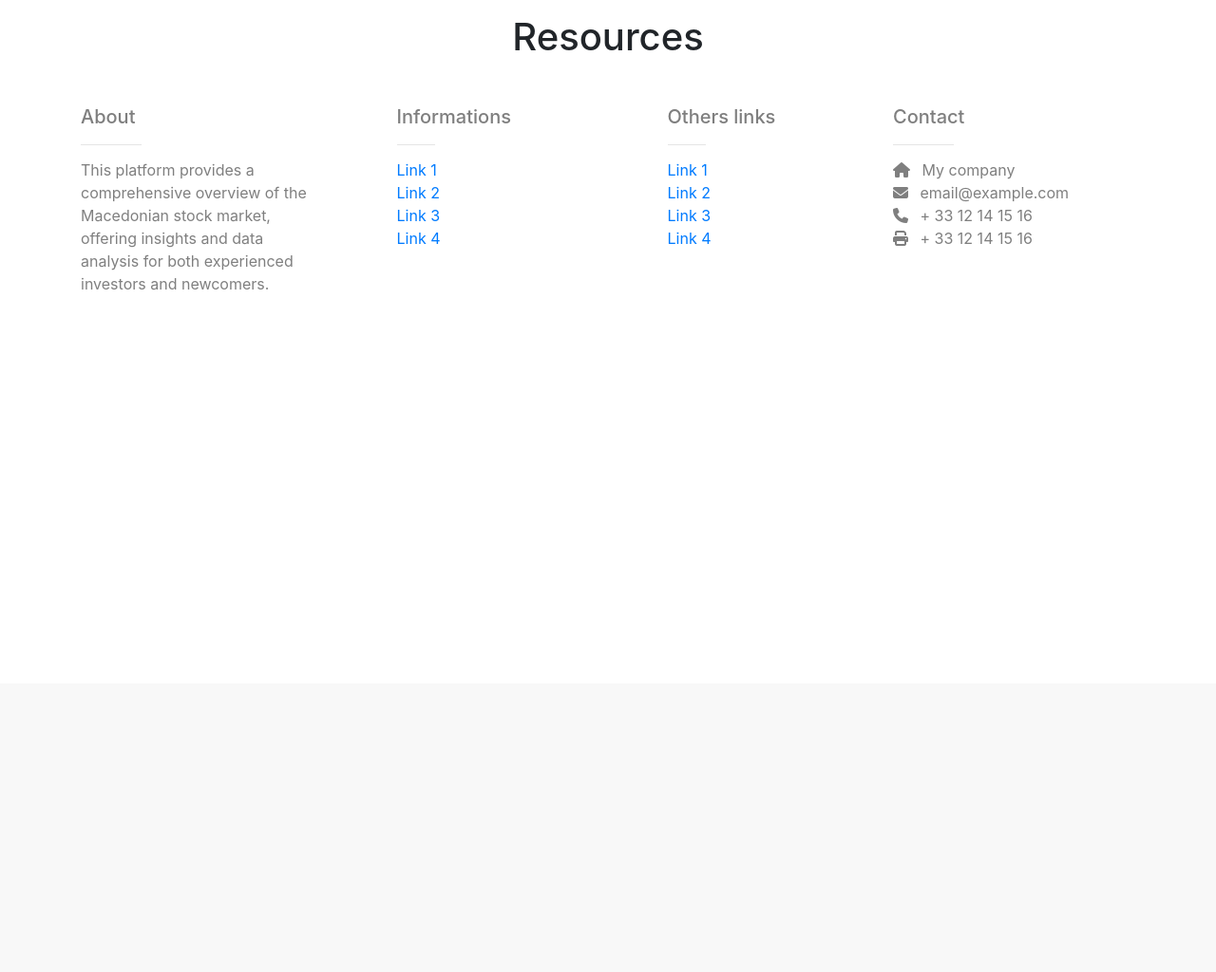
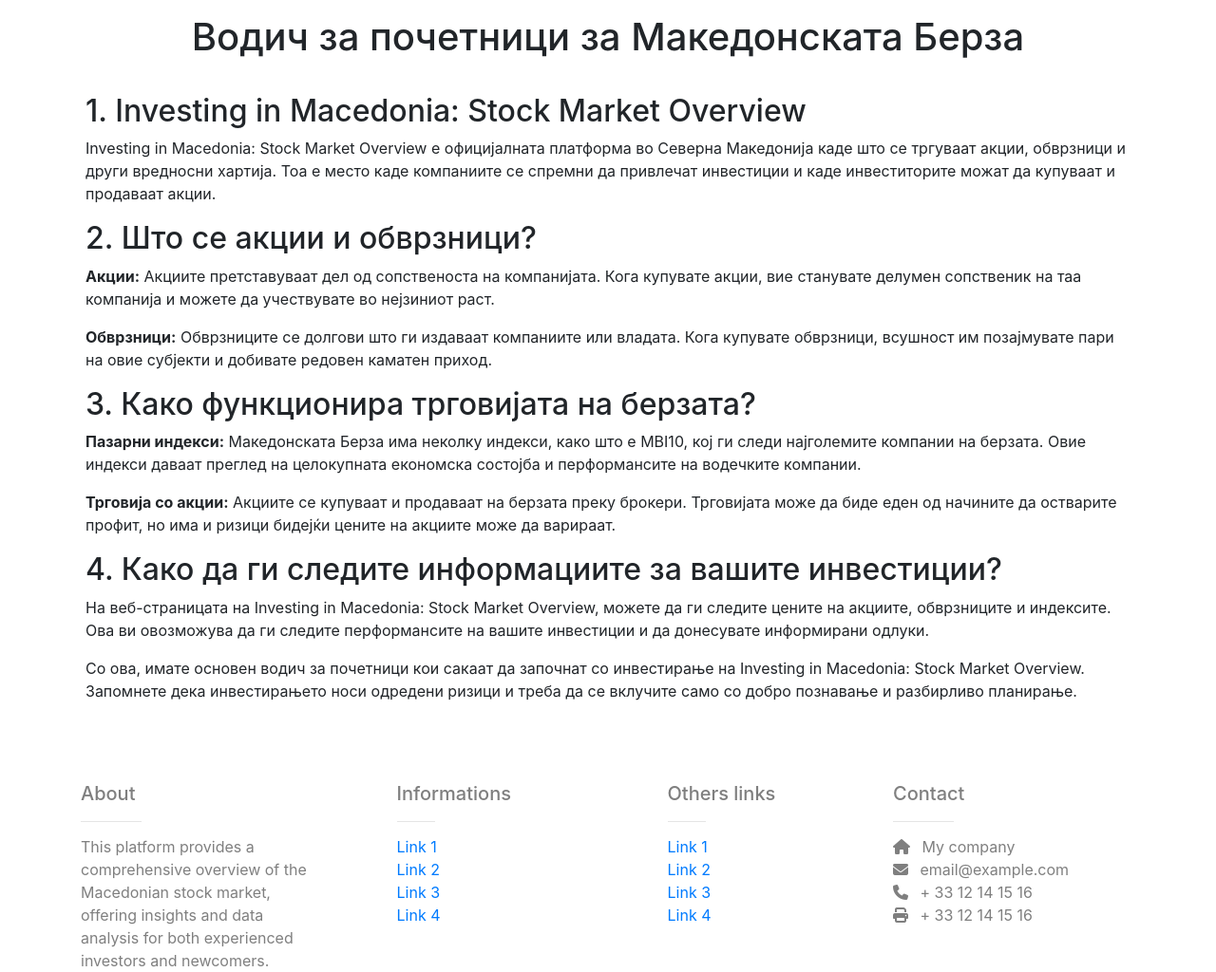
Before and after one commit to Stefan-Kolov/DASProject, a Python web app: template Domasna 2/tech prototype/DASWebApplication/src/main/resources/templates/resources.html in a window 1280 px wide. Shown: the part 80-1104 px from the top of the page at 95% size. Before the commit the page ends 386 px from the top, so only its background shows below. Run offline with Jinja, Linux system fonts and the light colour scheme; the template is opened without the code that fills it, so the values that code supplies are empty; some libraries are stand-ins or nearby versions.

Commit message:
Implemented Resources Page

```diff
--- a/Domasna 2/tech prototype/DASWebApplication/src/main/resources/templates/resources.html
+++ b/Domasna 2/tech prototype/DASWebApplication/src/main/resources/templates/resources.html
@@ -16,9 +16,13 @@
           crossorigin="anonymous"></script>
   <script src="https://kit.fontawesome.com/e59232f0a1.js" crossorigin="anonymous"></script>
   <style>
-    h1{
+    h1 {
       text-align: center;
       margin: 15px;
+    }
+
+    .content-section {
+      padding: 20px;
     }
   </style>
 </head>
@@ -78,7 +82,24 @@
     </div>
   </nav>
 </header>
-<h1>Resources</h1>
+<h1>Водич за почетници за Македонската Берза</h1>
+<div class="container content-section">
+  <h2>1. Investing in Macedonia: Stock Market Overview</h2>
+  <p>Investing in Macedonia: Stock Market Overview е официјалната платформа во Северна Македонија каде што се тргуваат акции, обврзници и други вредносни хартија. Тоа е место каде компаниите се спремни да привлечат инвестиции и каде инвеститорите можат да купуваат и продаваат акции.</p>
+
+  <h2>2. Што се акции и обврзници?</h2>
+  <p><strong>Акции:</strong> Акциите претставуваат дел од сопственоста на компанијата. Кога купувате акции, вие станувате делумен сопственик на таа компанија и можете да учествувате во нејзиниот раст.</p>
+  <p><strong>Обврзници:</strong> Обврзниците се долгови што ги издаваат компаниите или владата. Кога купувате обврзници, всушност им позајмувате пари на овие субјекти и добивате редовен каматен приход.</p>
+
+  <h2>3. Како функционира трговијата на берзата?</h2>
+  <p><strong>Пазарни индекси:</strong> Македонската Берза има неколку индекси, како што е MBI10, кој ги следи најголемите компании на берзата. Овие индекси даваат преглед на целокупната економска состојба и перформансите на водечките компании.</p>
+  <p><strong>Трговија со акции:</strong> Акциите се купуваат и продаваат на берзата преку брокери. Трговијата може да биде еден од начините да остварите профит, но има и ризици бидејќи цените на акциите може да варираат.</p>
+
+  <h2>4. Како да ги следите информациите за вашите инвестиции?</h2>
+  <p>На веб-страницата на Investing in Macedonia: Stock Market Overview, можете да ги следите цените на акциите, обврзниците и индексите. Ова ви овозможува да ги следите перформансите на вашите инвестиции и да донесувате информирани одлуки.</p>
+
+  <p>Со ова, имате основен водич за почетници кои сакаат да започнат со инвестирање на Investing in Macedonia: Stock Market Overview. Запомнете дека инвестирањето носи одредени ризици и треба да се вклучите само со добро познавање и разбирливо планирање.</p>
+</div>
 <footer class="text-black-50 mt-xl-5">
   <div class="container">
     <div class="row">
```
Also changed, not shown: 1 other file.
